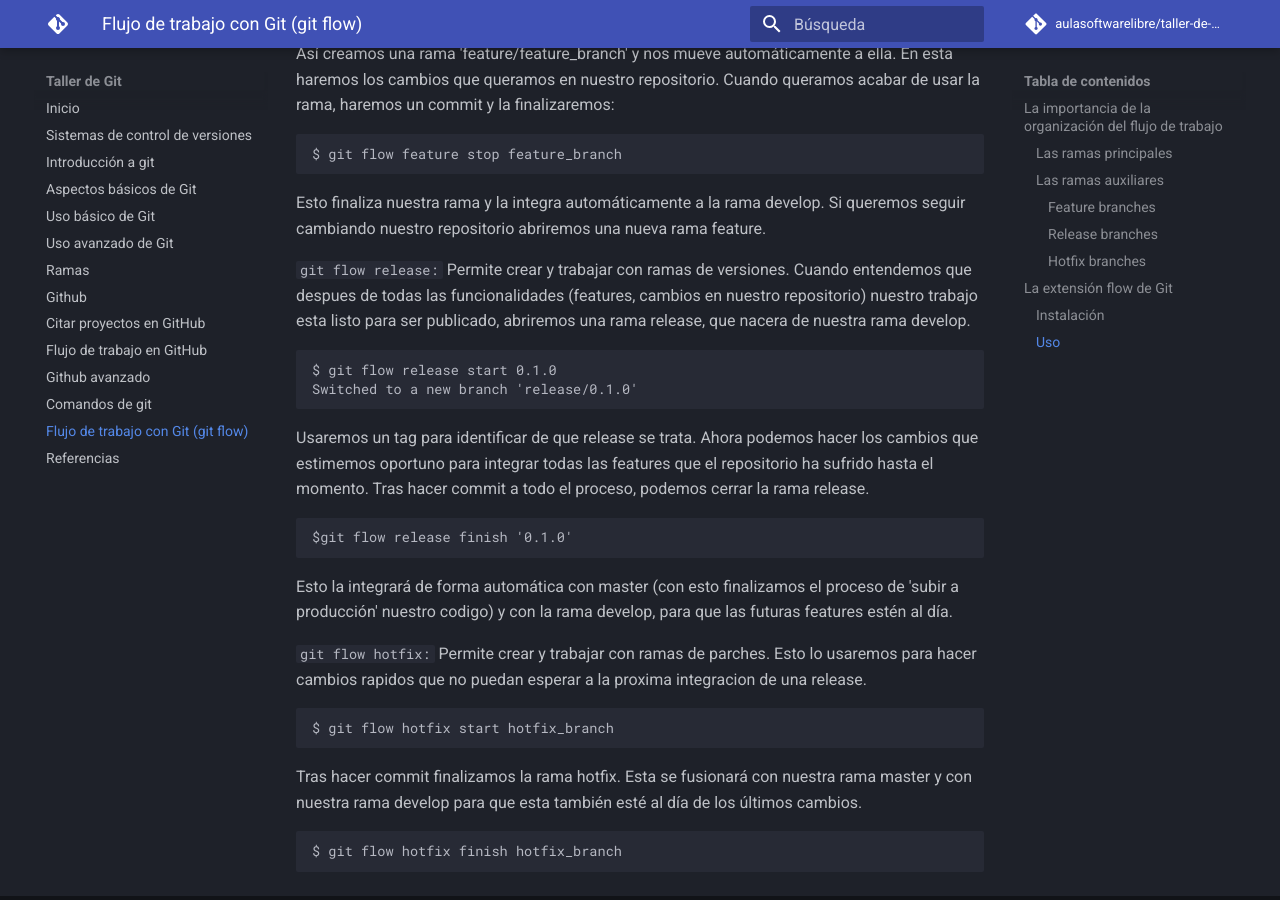
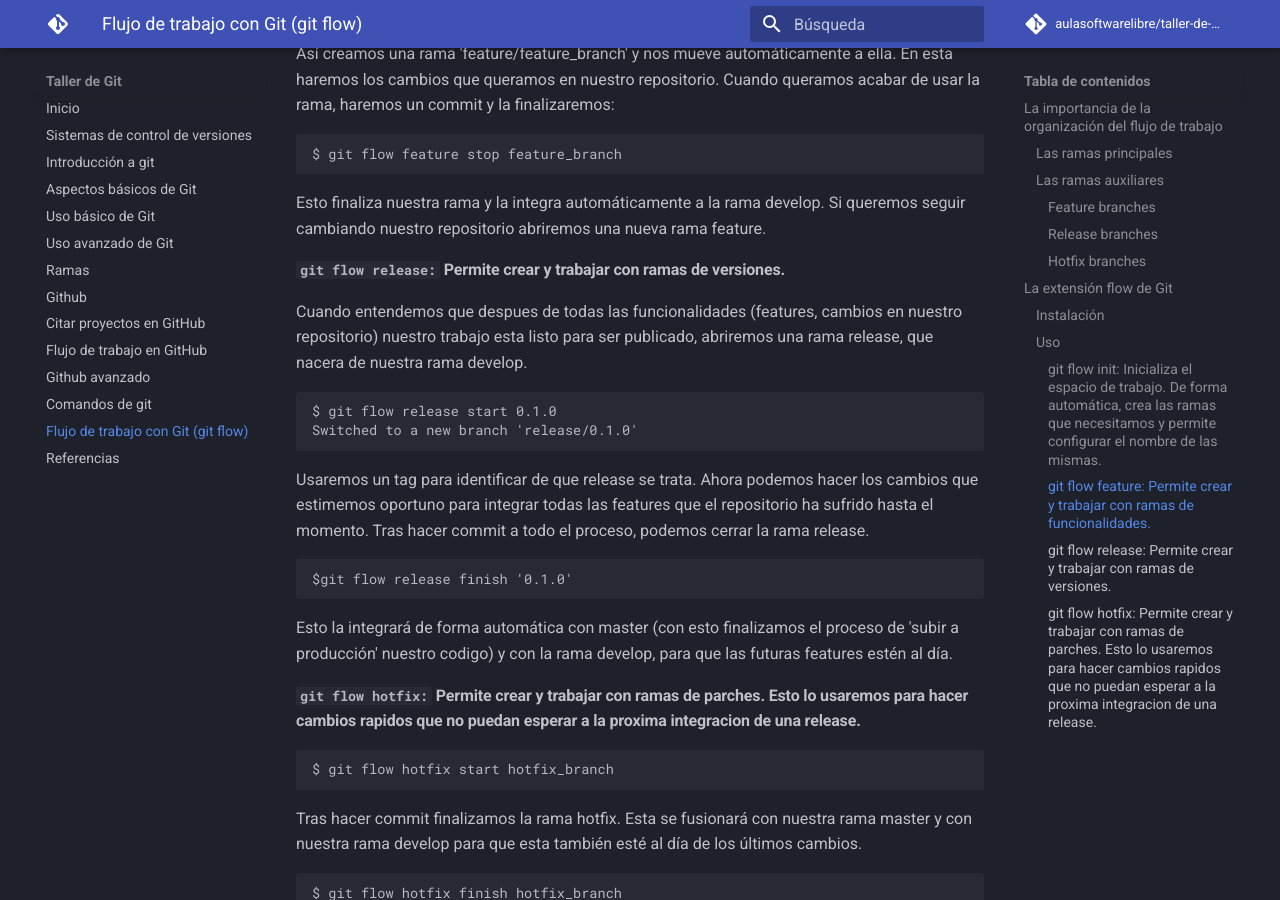
Before and after one commit to aulasoftwarelibre/taller-de-git, an MkDocs documentation site: the page built from docs/gitflow.md, in a window 1280 px wide and 900 px high, scrolled down 3387 px. Built offline with MkDocs 1.6.1 and Material for MkDocs 9.7.7, drawn with Linux system fonts in a browser that asks for light colours; comment, search, counter and statistics services are not loaded.

Commit message:
Update gitflow.md

````diff
--- a/docs/gitflow.md
+++ b/docs/gitflow.md
@@ -58,7 +58,7 @@ Aunque la fuente original de la extensión es del mismo autor del artículo, el
 Para cambiar a las ramas master y develop, seguiremos usando `git checkout`, pero para trabajar con las ramas antes indicadas gitflow nos facilita las siguientes órdenes:
 
 
-`git flow init:` Inicializa el espacio de trabajo. De forma automática, crea las ramas que necesitamos y permite configurar el nombre de las mismas.
+#### `git flow init:` Inicializa el espacio de trabajo. De forma automática, crea las ramas que necesitamos y permite configurar el nombre de las mismas.
 
 ```bash
 $ git flow init
@@ -84,7 +84,7 @@ Podemos ver que por defecto (usando intro en vez de escribir nada) pone nombres
 
 
 
-`git flow feature:` Permite crear y trabajar con ramas de funcionalidades.
+#### `git flow feature:` Permite crear y trabajar con ramas de funcionalidades.
 
 ```
 $ git flow feature start feature_branch
@@ -104,7 +104,7 @@ Esto finaliza nuestra rama y la integra automáticamente a la rama develop. Si q
 
 
 
-`git flow release:` Permite crear y trabajar con ramas de versiones.
+#### `git flow release:` Permite crear y trabajar con ramas de versiones.
 Cuando entendemos que despues de todas las funcionalidades (features, cambios en nuestro repositorio) nuestro trabajo esta listo para ser publicado, abriremos una rama release, que nacera de nuestra rama develop.
 
 ```
@@ -124,7 +124,7 @@ Esto la integrará de forma automática con master (con esto finalizamos el proc
 
 
 
-`git flow hotfix:` Permite crear y trabajar con ramas de parches. Esto lo usaremos para hacer cambios rapidos que no puedan esperar a la proxima integracion de una release.
+#### `git flow hotfix:` Permite crear y trabajar con ramas de parches. Esto lo usaremos para hacer cambios rapidos que no puedan esperar a la proxima integracion de una release.
 
 ```
 $ git flow hotfix start hotfix_branch
````
